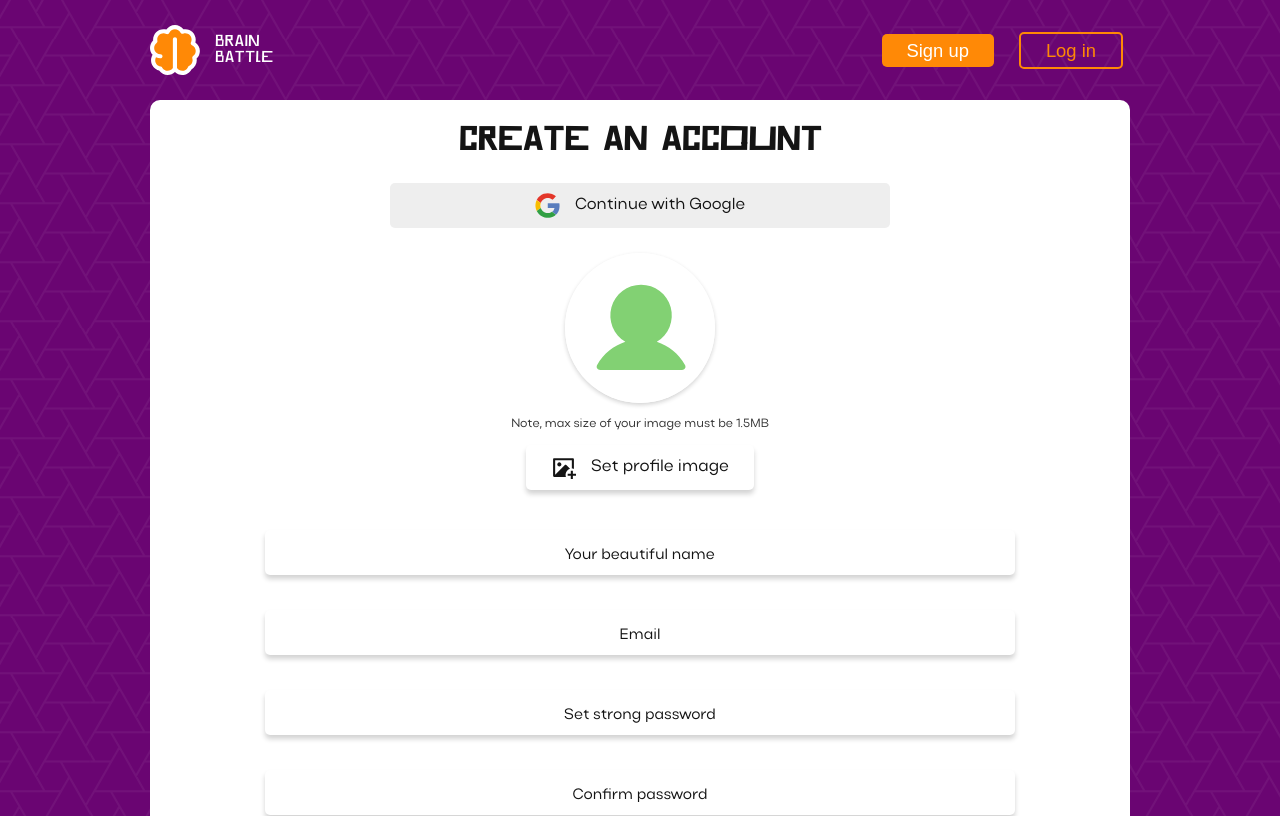
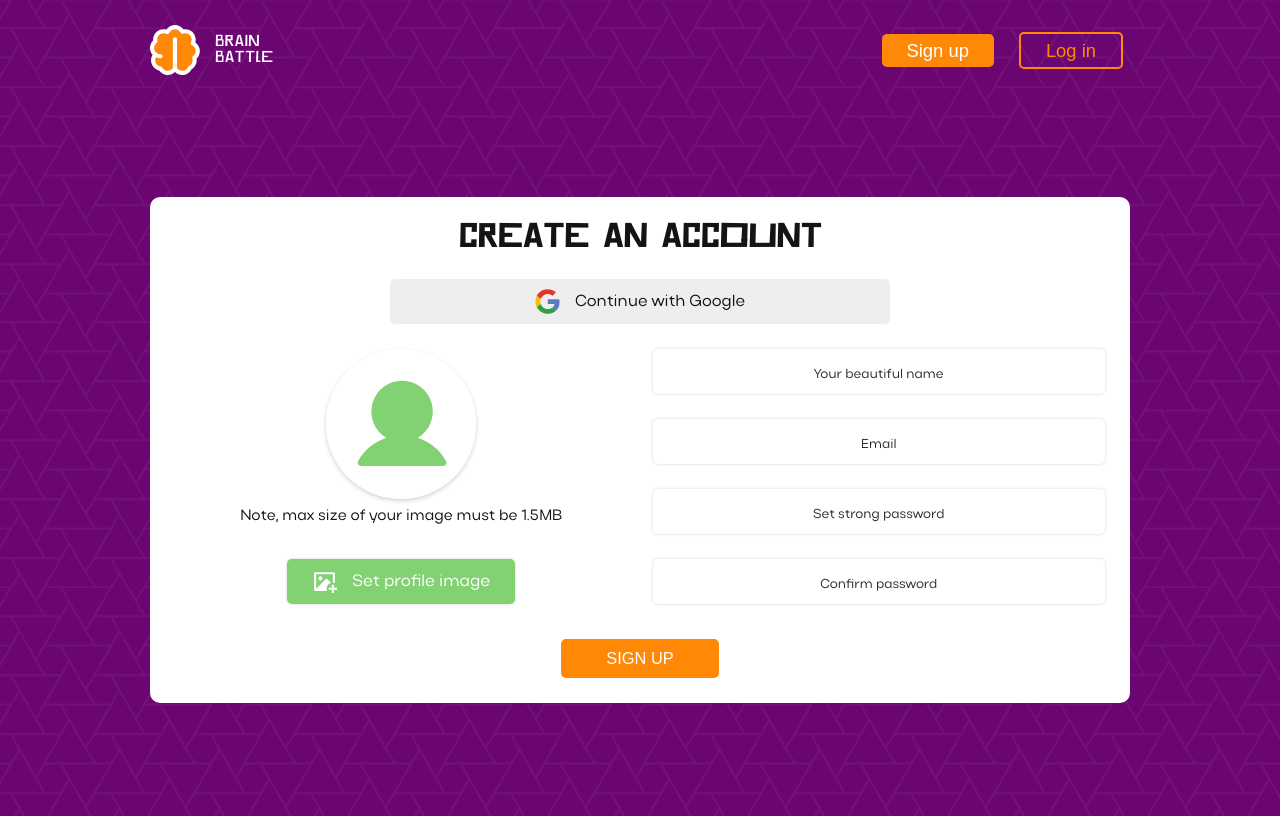
Before and after one commit to viktor-kindrat/brain-battle, a React (Create React App) app: page /signUp in a window 1280 px wide. Shown: the top 816 px of the page. Built offline with nearby package versions, Linux system fonts and the light colour scheme.

Commit message:
UI changes part 2

```diff
--- a/src/Components/Form/Form.jsx
+++ b/src/Components/Form/Form.jsx
@@ -124,15 +124,15 @@ function Form({ type }) {
                         e.target.reset()
                         if (data.status === "ok") {
                             localStorage.setItem("userToken", data.token)
-                        fetch(`https://brain-battle-server-wpcm.onrender.com/db/getUserInfo`,{
-                            headers: {"Authorization" : `Baerer ${data.token}`}
+                            fetch(`https://brain-battle-server-wpcm.onrender.com/db/getUserInfo`, {
+                                headers: { "Authorization": `Baerer ${data.token}` }
                             })
-                        .then(res=>res.json())
-                        .then(data=>{
+                                .then(res => res.json())
+                                .then(data => {
                                     console.log(data);
                                     alert("Successfully registered! Other functionality in development. Note that your account can be removed because of developing")
                                 })
-                        .catch(e=>console.log(e))
+                                .catch(e => console.log(e))
                         } else if (data.exist) {
                             setWarning(e.target.email, "User with the same email already exist")
                         }
@@ -155,8 +155,10 @@ function Form({ type }) {
                     {
                         (type === "log") ? <>
                             <div className="Form__fields-container">
+                                <div className="Form__text-inputs">
                                     <FormInput label="Email" {...{ inputFocusHandler, inputBlurHandler }} type="text" name="email" />
                                     <FormInput label="Password" {...{ inputFocusHandler, inputBlurHandler }} type="password" name="password" />
+                                </div>
                             </div>
                         </> : <>
                             <div className="Form__fields-container">
@@ -169,10 +171,12 @@ function Form({ type }) {
                                     <p className="Form__warning"></p>
                                     <input onChange={avatarChangeHandler} id="form-avatar" type="file" name="avatar" className="Form__input Form__input_file" />
                                 </div>
+                                <div className="Form__text-inputs">
                                     <FormInput label="Your beautiful name" {...{ inputFocusHandler, inputBlurHandler }} type="text" name="name" />
                                     <FormInput label="Email" {...{ inputFocusHandler, inputBlurHandler }} type="text" name="email" />
                                     <FormInput label="Set strong password" {...{ inputFocusHandler, inputBlurHandler }} type="password" name="password" />
                                     <FormInput label="Confirm password" {...{ inputFocusHandler, inputBlurHandler }} type="password" name="passwordConfirm" />
+                                </div>
                             </div>
                         </>
                     }
--- a/src/Components/Form/Styles/Form.css
+++ b/src/Components/Form/Styles/Form.css
@@ -71,8 +71,16 @@
   display: flex;
   align-items: flex-start;
   justify-content: center;
+  flex-direction: row;
+  gap: 25px;
+  width: 100%;
+}
+.Form .Form__content-container .Form__fields .Form__fields-container .Form__text-inputs {
+  display: flex;
+  align-items: flex-start;
+  justify-content: center;
   flex-direction: column;
-  gap: 25px;
+  gap: 15px;
   width: 100%;
 }
 .Form .Form__content-container .Form__fields .Form__fields-container .Form__input-container {
@@ -100,9 +108,11 @@
   position: absolute;
   top: 45%;
   left: 50%;
-  font-size: 15px;
+  font-size: 13px;
   line-height: 100%;
   text-align: center;
+  color: #141414;
+  opacity: 0.9;
 }
 .Form .Form__content-container .Form__fields .Form__fields-container .Form__input-container .Form__label_file {
   transform: translate(0);
@@ -132,8 +142,19 @@
   font-size: calc(10px + 0.5vw);
   line-height: 100%;
   cursor: pointer;
-  box-shadow: 0 4px 5px rgba(20, 20, 20, 0.1882352941);
+  box-shadow: 0 0 3px rgba(20, 20, 20, 0.1882352941);
   padding: 10px 25px;
+  margin-top: 25px;
+  background: #82D173;
+  color: #ffffff;
+  opacity: 1;
+}
+.Form .Form__content-container .Form__fields .Form__fields-container .Form__input-container .Form__label_file:hover {
+  transform: translate(0, -3px);
+  -webkit-transform: translate(0, -3px);
+  -moz-transform: translate(0, -3px);
+  -ms-transform: translate(0, -3px);
+  -o-transform: translate(0, -3px);
 }
 .Form .Form__content-container .Form__fields .Form__fields-container .Form__input-container .Form__label_file img {
   height: 25px;
@@ -147,7 +168,7 @@
   -ms-border-radius: 5px;
   -o-border-radius: 5px;
   width: min(750px, 100%);
-  box-shadow: 0 4px 5px rgba(20, 20, 20, 0.1882352941);
+  box-shadow: 0 0 3px rgba(20, 20, 20, 0.1882352941);
   padding: 15px;
   border: none;
   outline: none;
@@ -164,11 +185,13 @@
   align-items: center;
   justify-content: center;
   flex-direction: column;
-  gap: 15px;
+  gap: 10px;
 }
 .Form .Form__content-container .Form__fields .Form__fields-container .Form__input-container_image .Form__info {
-  color: #333333;
-  font-size: 12px;
+  text-align: center;
+  color: #141414;
+  opacity: 1;
+  font-size: 15px;
 }
 .Form .Form__content-container .Form__fields .Form__fields-container .Form__input-container_image .Form__avatar-template {
   max-width: 150px;
@@ -207,4 +230,7 @@
     padding: 5px;
     margin: 50px 0;
   }
+  .Form .Form__content-container .Form__fields .Form__fields-container {
+    flex-direction: column;
+  }
 }
--- a/src/Components/Form/Styles/Form.scss
+++ b/src/Components/Form/Styles/Form.scss
@@ -48,8 +48,13 @@
             }
 
             .Form__fields-container {
-                @include flex(flex-start, center, column, 25px);
+                @include flex(flex-start, center, row, 25px);
                 width: 100%;
+
+                .Form__text-inputs {
+                    @include flex(flex-start, center, column, 15px);
+                    width: 100%;
+                }
 
                 .Form__input-container {
                     @include flex(center, flex-start, column, 10px);
@@ -64,9 +69,11 @@
                         position: absolute;
                         top: 45%;
                         left: 50%;
-                        font-size: 15px;
+                        font-size: 13px;
                         line-height: 100%;
                         text-align: center;
+                        color: $dark;
+                        opacity: 0.9;
 
                         &_file {
                             @include transform(translate(0));
@@ -80,8 +87,16 @@
                             font-size: calc(10px + .5vw);
                             line-height: 100%;
                             cursor: pointer;
-                            box-shadow: 0 4px 5px $shadowDark;
+                            box-shadow: 0 0 3px $shadowDark;
                             padding: 10px 25px;
+                            margin-top: 25px;
+                            background: $accent;
+                            color: #ffffff;
+                            opacity: 1;
+
+                            &:hover {
+                                @include transform(translate(0, -3px))
+                            }
 
                             img {
                                 height: 25px;
@@ -94,7 +109,7 @@
                     .Form__input {
                         @include borderRadius(5px);
                         width: min(750px, 100%);
-                        box-shadow: 0 4px 5px $shadowDark;
+                        box-shadow: 0 0 3px $shadowDark;
                         padding: 15px;
                         border: none;
                         outline: none;
@@ -110,11 +125,13 @@
                     }
 
                     &_image {
-                        @include flex(center, center, column, 15px);
+                        @include flex(center, center, column, 10px);
 
                         .Form__info {
-                            color: #333333;
-                            font-size: 12px;
+                            text-align: center;
+                            color: $dark;
+                            opacity: 1;
+                            font-size: 15px;
                         }
 
                         .Form__avatar-template {
@@ -154,5 +171,13 @@
     .Form {
         padding: 5px;
         margin: 50px 0;
+
+        .Form__content-container {
+            .Form__fields {
+                .Form__fields-container {
+                    flex-direction: column;
+                }
+            }
+        }
     }
 }
```
Also changed, not shown: src/Components/Form/Svg/addImage.svg. Lines whose indentation alone changed are shown as unchanged.
